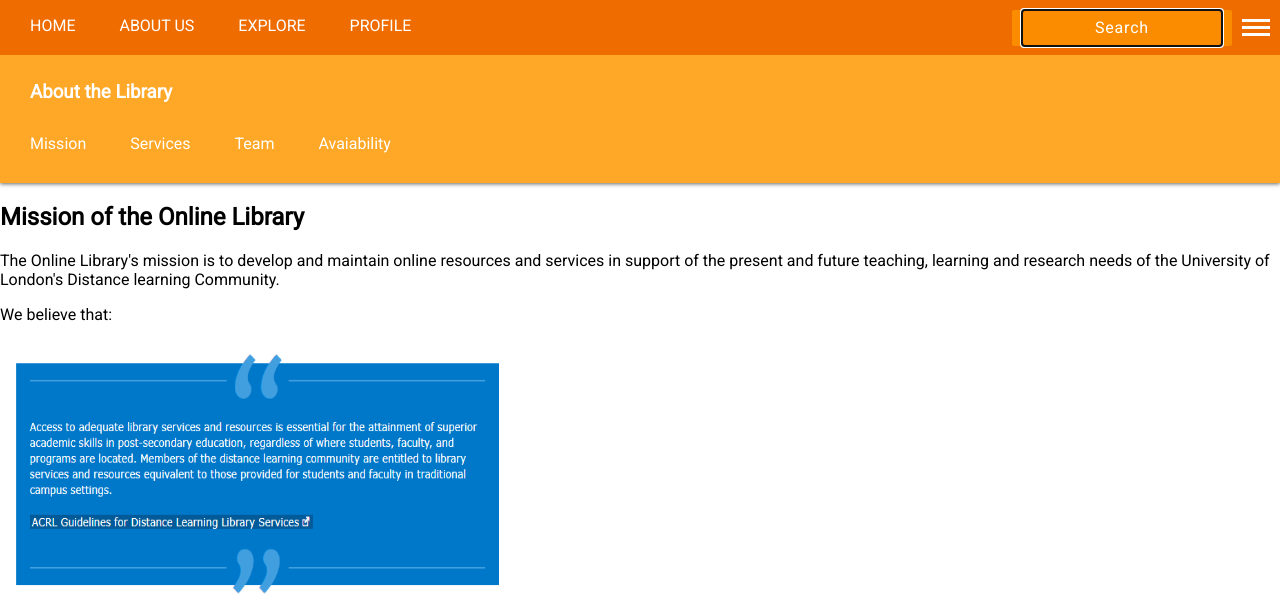
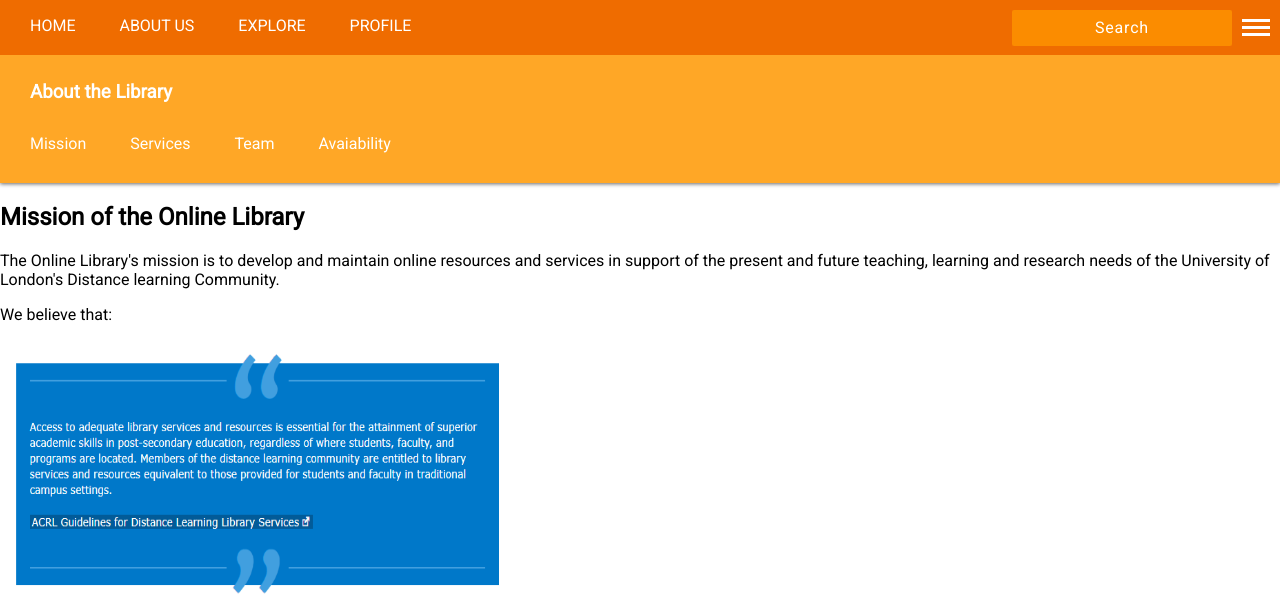
Before and after one commit to konyee95/Web-Application-Development, a PHP site: page /about-us.html in a window 1280 px wide, with the restyled element focused. Shown: the top 609 px of the page. Run offline with PHP 8.4, Linux system fonts and the light colour scheme.

Commit message:
added 'outline: none' for some elements

```diff
--- a/MyLibrary/css/main.css
+++ b/MyLibrary/css/main.css
@@ -68,3 +68,11 @@ table {
 .sticky-header-padding {
     padding-top: 55px;
 }
+
+/* remove outline width from the following elements */
+input:focus,
+select:focus,
+textarea:focus,
+button:focus {
+	outline: none;
+}
```
